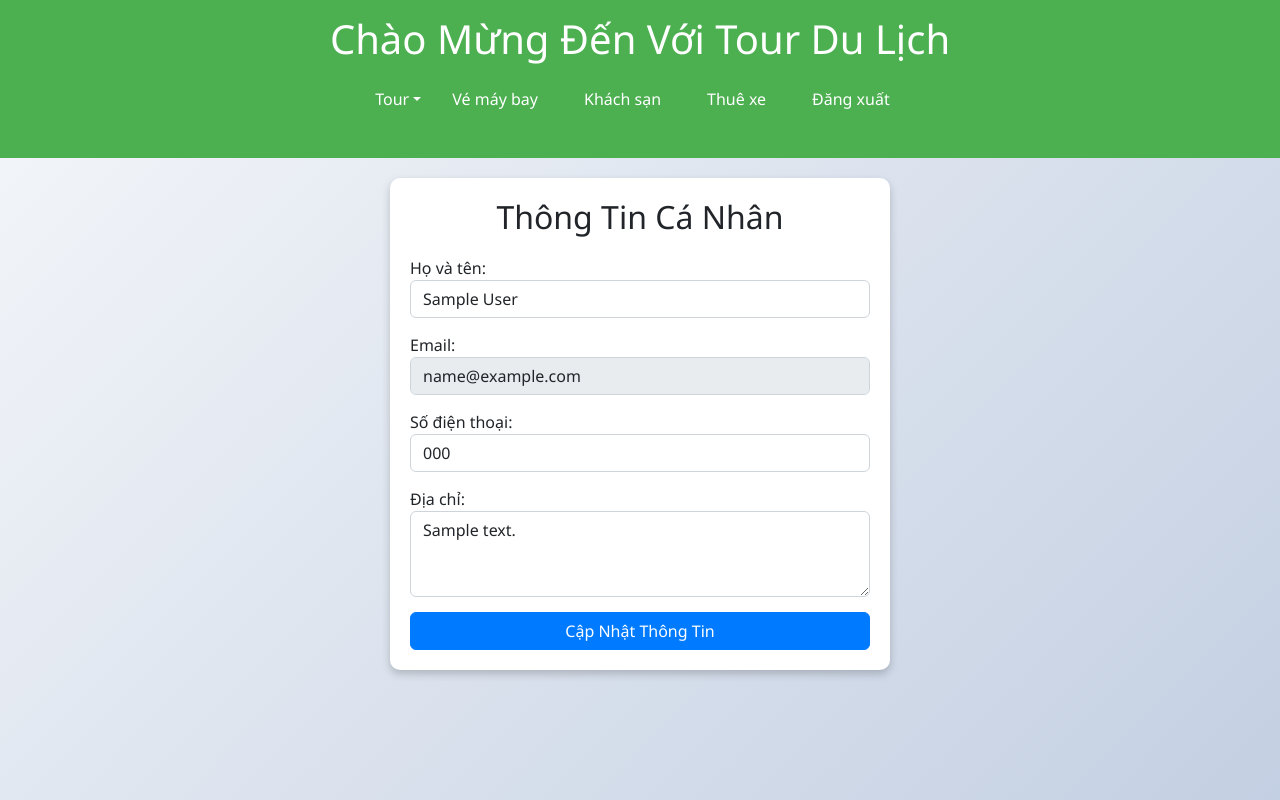
After one commit to lewin2578/TourBooking, a PHP site: page /login/profile.php in a window 1280 px wide. The commit adds this page. Run offline with PHP 8.4, Linux system fonts and the light colour scheme; the visitor is signed in with stand-in values (Sample User, id 1); tables that the repository leaves empty or names only in its code hold one stand-in row (values such as "Sample post").

Commit message:
login, logout
chỉnh sửa login, logout

```diff
--- a/connect.php
+++ b/connect.php
@@ -1,5 +1,5 @@
 <?php
-$conn = mysqli_connect("localhost", "root", "", "dulich");
+$conn = mysqli_connect("localhost", "root", "", "tourbooking");
 if (!$conn) {
     die("Kết nối thất bại : " . mysqli_connect_error());
 }
--- /dev/null
+++ b/login/profile.php
@@ -0,0 +1,189 @@
+<?php
+session_start();
+
+// Kiểm tra nếu người dùng chưa đăng nhập
+if (!isset($_SESSION['id_user'])) {
+    header("Location: ../login/login.php");
+    exit();
+}
+
+// Kết nối cơ sở dữ liệu
+$servername = "localhost";
+$username = "root";
+$password = "";
+$dbname = "tourbooking";
+
+$conn = mysqli_connect($servername, $username, $password, $dbname);
+
+// Kiểm tra kết nối
+if (!$conn) {
+    die("Connection failed: " . mysqli_connect_error());
+}
+
+// Lấy thông tin người dùng
+$id_user = $_SESSION['id_user'];
+$sql = "SELECT name, email, phone, address FROM user WHERE id_user = ?";
+$stmt = $conn->prepare($sql);
+$stmt->bind_param('i', $id_user);
+$stmt->execute();
+$result = $stmt->get_result();
+
+if ($result->num_rows > 0) {
+    $user = $result->fetch_assoc();
+} else {
+    echo "<script>alert('Không tìm thấy thông tin người dùng!');</script>";
+    exit();
+}
+
+// Xử lý cập nhật thông tin người dùng
+if ($_SERVER['REQUEST_METHOD'] === 'POST' && isset($_POST['update_profile'])) {
+    $name = $_POST['name'];
+    $phone = $_POST['phone'];
+    $address = $_POST['address'];
+
+    // Cập nhật thông tin
+    $sql_update = "UPDATE user SET name = ?, phone = ?, address = ? WHERE id_user = ?";
+    $stmt_update = $conn->prepare($sql_update);
+    $stmt_update->bind_param('sssi', $name, $phone, $address, $id_user);
+
+    if ($stmt_update->execute()) {
+        echo "<script>alert('Cập nhật thông tin thành công!');</script>";
+        // Cập nhật lại thông tin trong session
+        $_SESSION['name'] = $name;
+    } else {
+        echo "<script>alert('Cập nhật thông tin thất bại! Vui lòng thử lại.');</script>";
+    }
+}
+
+$stmt->close();
+$conn->close();
+
+?>
+
+<!DOCTYPE html>
+<html lang="vi">
+<head>
+    <meta charset="UTF-8">
+    <meta name="viewport" content="width=device-width, initial-scale=1.0">
+    <title>Profile</title>
+    <link rel="stylesheet" href="https://cdn.jsdelivr.net/npm/bootstrap@5.2.3/dist/css/bootstrap.min.css">
+    <style>
+        body {
+            font-family: 'Segoe UI', sans-serif;
+            background: linear-gradient(135deg, #f5f7fa 0%, #c3cfe2 100%);
+            min-height: 100vh;
+            display: flex;
+            flex-direction: column;
+            align-items: center;
+        }
+
+        .profile-container {
+            background: white;
+            padding: 20px;
+            border-radius: 10px;
+            box-shadow: 0 4px 8px rgba(0, 0, 0, 0.2);
+            width: 100%;
+            max-width: 500px;
+            margin-top: 20px;
+        }
+
+        .profile-container h2 {
+            text-align: center;
+            margin-bottom: 20px;
+        }
+
+        .form-group {
+            margin-bottom: 15px;
+        }
+
+        .btn-primary {
+            background-color: #007bff;
+            border-color: #007bff;
+            transition: background-color 0.3s ease;
+        }
+
+        .btn-primary:hover {
+            background-color: #0056b3;
+        }
+
+        header {
+            background-color: #4CAF50;
+            color: white;
+            padding: 15px 20px;
+            text-align: center;
+            width: 100%; /* Đảm bảo header chiếm toàn bộ chiều rộng */
+        }
+
+        .navbar-nav {
+            margin: auto;
+        }
+
+        .nav-link {
+            color: #ffffff !important;
+        }
+
+        nav a {
+            margin: 0 15px;
+            color: white;
+            text-decoration: none;
+        }
+
+        footer {
+            background-color: #333;
+            color: white;
+            text-align: center;
+            padding: 10px 0;
+        }
+    </style>
+</head>
+<header>
+    <div class="container-fluid"> <!-- Đổi thành container-fluid -->
+        <h1>Chào Mừng Đến Với Tour Du Lịch</h1>
+        <nav class="navbar navbar-expand-lg w-100"> <!-- Thêm w-100 -->
+            <div class="container-fluid">
+                <ul class="navbar-nav">
+                    <li class="nav-item dropdown">
+                        <p class="nav-link dropdown-toggle" id="tourDropdown" role="button" data-bs-toggle="dropdown" aria-expanded="false">Tour</p>
+                        <ul class="dropdown-menu" aria-labelledby="tourDropdown">
+                            <li><a class="dropdown-item" href="../tour/tour_trongnuoc.php">Trong nước</a></li>
+                            <li><a class="dropdown-item" href="../tour/tour_ngoainuoc.php">Ngoài nước</a></li>
+                        </ul>
+                    </li>
+                    <li class="nav-item"><a class="nav-link" href="../maybay/booking.php">Vé máy bay</a></li>
+                    <li class="nav-item"><a class="nav-link" href="#">Khách sạn</a></li>
+                    <li class="nav-item"><a class="nav-link" href="../thuexe/thuexe.php">Thuê xe</a></li>
+                    <?php if (isset($_SESSION['id_user'])): ?>
+                        <li class="nav-item">
+                            <a class="nav-link" href="../login/logout.php">Đăng xuất</a>
+                        </li>
+                    <?php endif; ?>
+                </ul>
+            </div>
+        </nav>
+    </div>
+</header>
+<body>
+<div class="profile-container">
+    <h2>Thông Tin Cá Nhân</h2>
+    <form method="POST" action="profile.php">
+        <div class="form-group">
+            <label for="name">Họ và tên:</label>
+            <input type="text" class="form-control" id="name" name="name" value="<?php echo htmlspecialchars($user['name']); ?>" required>
+        </div>
+        <div class="form-group">
+            <label for="email">Email:</label>
+            <input type="email" class="form-control" id="email" value="<?php echo htmlspecialchars($user['email']); ?>" disabled>
+        </div>
+        <div class="form-group">
+            <label for="phone">Số điện thoại:</label>
+            <input type="text" class="form-control" id="phone" name="phone" value="<?php echo htmlspecialchars($user['phone']); ?>">
+        </div>
+        <div class="form-group">
+            <label for="address">Địa chỉ:</label>
+            <textarea class="form-control" id="address" name="address" rows="3"><?php echo htmlspecialchars($user['address']); ?></textarea>
+        </div>
+        <button type="submit" class="btn btn-primary w-100" name="update_profile">Cập Nhật Thông Tin</button>
+    </form>
+</div>
+</body>
+</html>
```
Also changed, not shown: home.php (+88 -10 lines), login/login.php (+23 -2 lines), login/login_style.css (+26 -0 lines), nav.php (+10 -9 lines), thuexe/thuexe.php (+56 -24 lines).
